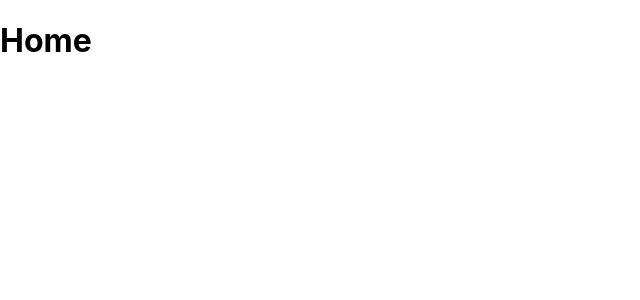
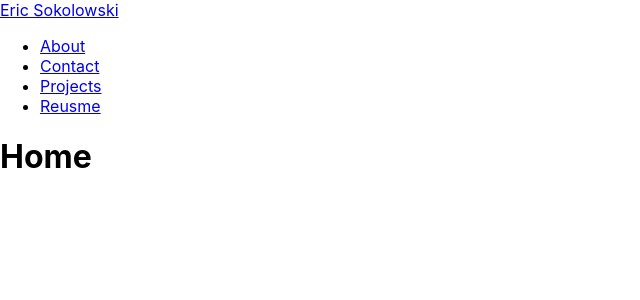
Before and after one commit to EricSokolowski/portfolio-react, a React (Create React App) app: page / in a window 1280 px wide. Shown: the top 300 px of the page, without its empty margins (0-640 px from the left). Built offline with nearby package versions, Linux system fonts and the light colour scheme.

Commit message:
create navbar

```diff
--- a/src/App.js
+++ b/src/App.js
@@ -6,9 +6,12 @@ import About from './pages/About';
 import Contact from './pages/Contact';
 import Resume from './pages/Resume';
 import Projects from './pages/Porjects';
+import NavBar from './components/NavBar';
 
 function App() {
   return (
+    <>
+    <NavBar />
     <Routes>
       <Route path='/' element={<Home />} />
       <Route path='about' element={<About />} />
@@ -16,6 +19,7 @@ function App() {
       <Route path='projects' element={<Projects />} />
       <Route path='resume' element={<Resume />} />
     </Routes>
+    </>
   );
 }
 
--- /dev/null
+++ b/src/components/NavBar.jsx
@@ -0,0 +1,47 @@
+import { Link } from "react-router-dom"
+
+function NavBar() {
+  return (
+      <nav>
+          <Link
+              to='/'
+          >
+              Eric Sokolowski
+          </Link>
+
+          <ul>
+              <li>
+                  <Link
+                      to='/about'
+                  >
+                      About
+                  </Link>
+              </li>
+
+              <li>
+                  <Link
+                      to='/contact'
+                  >
+                      Contact
+                  </Link>
+              </li>
+              <li>
+                  <Link
+                      to='/projects'
+                  >
+                      Projects
+                  </Link>
+              </li>
+              <li>
+                  <Link
+                      to='/resume'
+                  >
+                      Reusme
+                  </Link>
+              </li>
+          </ul>
+      </nav>
+  )
+}
+
+export default NavBar
```
